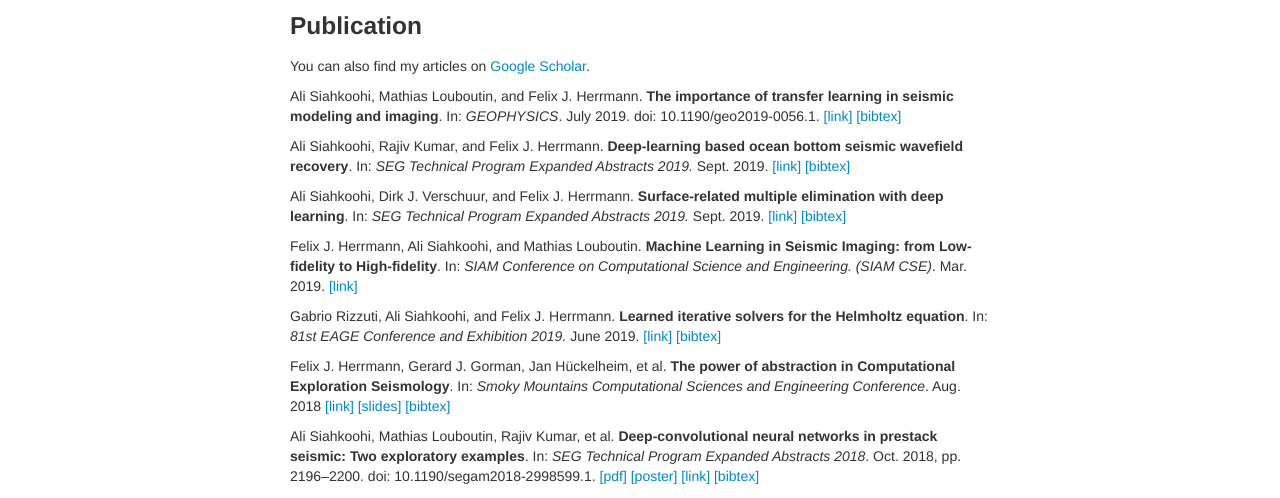
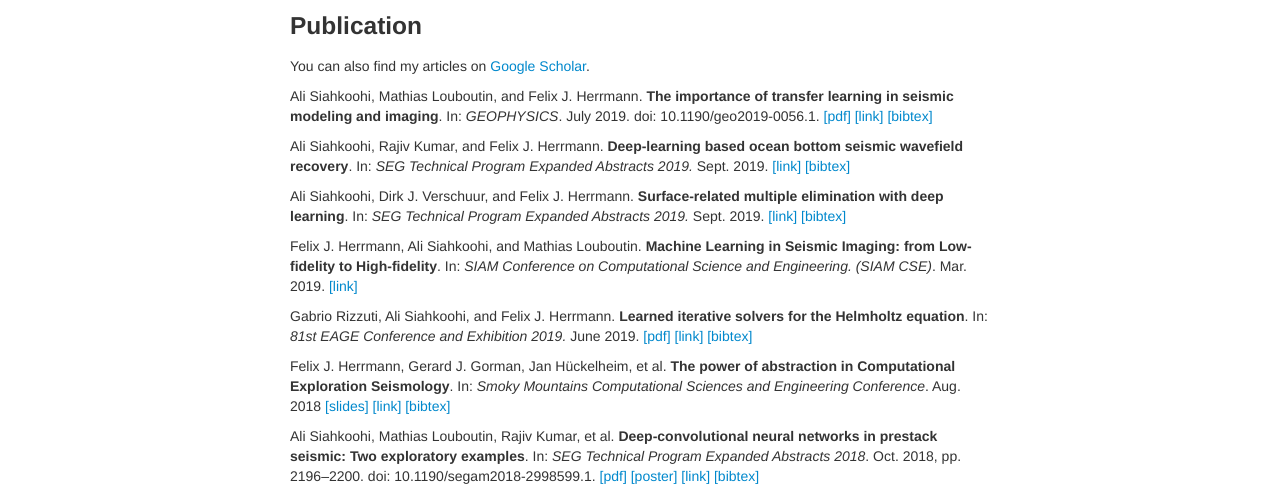
Before and after one commit to nanjekyejoannah/cs.unb.ca-jnanjeky, a Jekyll site: the page built from index.md, in a window 1280 px wide. Shown: the part 652-1150 px from the top of the page. Built offline with Jekyll 4.4.1, drawn with Linux system fonts in a browser that asks for light colours.

Commit message:
update links

```diff
--- a/index.md
+++ b/index.md
@@ -37,7 +37,7 @@ Here’s a link to my short [CV](https://alisiahkoohi.github.io/files/AliSiahkoo
 You can also find my articles on [Google Scholar](https://scholar.google.com/citations?user=sxRMqYIAAAAJ&hl=en).
 
 Ali Siahkoohi, Mathias Louboutin, and Felix J. Herrmann. **The importance of transfer learning in seismic modeling
-and imaging**. In: _GEOPHYSICS_. July 2019. doi: 10.1190/geo2019-0056.1. [[link]](https://library.seg.org/doi/10.1190/geo2019-0056.1) [[bibtex]](https://slim.gatech.edu/biblio/export/bibtex/7051)
+and imaging**. In: _GEOPHYSICS_. July 2019. doi: 10.1190/geo2019-0056.1. [[pdf]](https://slim.gatech.edu/Publications/Private/Submitted/2019/siahkoohi2019itl/siahkoohi2019itl.pdf) [[link]](https://library.seg.org/doi/10.1190/geo2019-0056.1) [[bibtex]](https://slim.gatech.edu/biblio/export/bibtex/7051)
 
 Ali Siahkoohi, Rajiv Kumar, and Felix J. Herrmann. **Deep-learning based ocean bottom seismic wavefield recovery**. In: _SEG Technical Program Expanded Abstracts 2019._ Sept. 2019. [[link]](https://slim.gatech.edu/content/deep-learning-based-ocean-bottom-seismic-wavefield-recovery) [[bibtex]](https://slim.gatech.edu/biblio/export/bibtex/6979)
 
@@ -45,9 +45,9 @@ Ali Siahkoohi, Dirk J. Verschuur, and Felix J. Herrmann. **Surface-related multi
 
 Felix J. Herrmann, Ali Siahkoohi, and Mathias Louboutin. **Machine Learning in Seismic Imaging: from Low-fidelity to High-fidelity**. In: _SIAM Conference on Computational Science and Engineering. (SIAM CSE)_. Mar. 2019. [[link]](http://meetings.siam.org/sess/dsp_talk.cfm?p=95707)
 
-Gabrio Rizzuti, Ali Siahkoohi, and Felix J. Herrmann. **Learned iterative solvers for the Helmholtz equation**. In: _81st EAGE Conference and Exhibition 2019._ June 2019. [[link]](https://slim.gatech.edu/content/learned-iterative-solvers-helmholtz-equation) [[bibtex]](https://slim.gatech.edu/biblio/export/bibtex/6736)
+Gabrio Rizzuti, Ali Siahkoohi, and Felix J. Herrmann. **Learned iterative solvers for the Helmholtz equation**. In: _81st EAGE Conference and Exhibition 2019._ June 2019. [[pdf]](https://slim.gatech.edu/Publications/Private/Submitted/2019/rizzuti2019EAGElis/rizzuti2019EAGElis.pdf) [[link]](http://earthdoc.eage.org/publication/publicationdetails/?publication=97298) [[bibtex]](https://slim.gatech.edu/biblio/export/bibtex/6736)
 
-Felix J. Herrmann, Gerard J. Gorman, Jan Hückelheim, et al. **The power of abstraction in Computational Exploration Seismology**. In: _Smoky Mountains Computational Sciences and Engineering Conference_. Aug. 2018 [[link]](https://slim.gatech.edu/content/power-abstraction-computational-exploration-seismology) [[slides]](https://slim.gatech.edu/Publications/Public/Conferences/SMC/2018/herrmann2018SMCtpa/herrmann2018SMCtpa_pres.pdf) [[bibtex]](https://slim.gatech.edu/biblio/export/bibtex/5950)
+Felix J. Herrmann, Gerard J. Gorman, Jan Hückelheim, et al. **The power of abstraction in Computational Exploration Seismology**. In: _Smoky Mountains Computational Sciences and Engineering Conference_. Aug. 2018 [[slides]](https://slim.gatech.edu/Publications/Public/Conferences/SMC/2018/herrmann2018SMCtpa/herrmann2018SMCtpa_pres.pdf) [[link]](https://slim.gatech.edu/content/power-abstraction-computational-exploration-seismology) [[bibtex]](https://slim.gatech.edu/biblio/export/bibtex/5950)
 
 Ali Siahkoohi, Mathias Louboutin, Rajiv Kumar, et al. **Deep-convolutional neural networks in prestack seismic: Two exploratory examples**. In: _SEG Technical Program Expanded Abstracts 2018_. Oct. 2018, pp. 2196–2200. doi: 10.1190/segam2018-2998599.1. [[pdf]](https://slim.gatech.edu/Publications/Public/Conferences/SEG/2018/siahkoohi2018SEGcnn/siahkoohi2018SEGcnn.pdf) [[poster]](https://slim.gatech.edu/Publications/Public/Conferences/SEG/2018/siahkoohi2018SEGcnn/siahkoohi2018SEGcnn_pres.pdf) [[link]](https://library.seg.org/doi/10.1190/segam2018-2998599.1) [[bibtex]](https://slim.gatech.edu/biblio/export/bibtex/5956)
 
```
